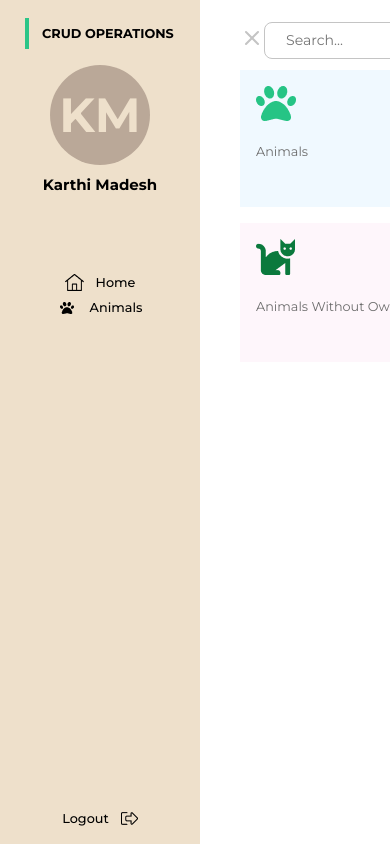
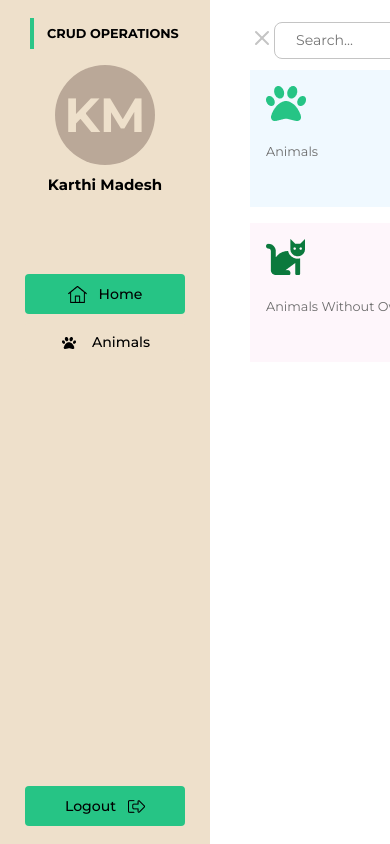
Before and after one commit to BlueTeam-2challenge/2challenge-front, a React (Vite) app: page / in a window 390 px wide. Shown: the top 844 px of the page. Built offline with nearby package versions, Linux system fonts and the light colour scheme.

Commit message:
fix (navbutton) fixing the active background button

```diff
--- a/src/components/NavButton/NavButton.css
+++ b/src/components/NavButton/NavButton.module.css
@@ -1,4 +1,3 @@
-
 .btn {
     border-radius: 0.25rem;
     width: 12.06rem;
@@ -7,6 +6,7 @@
     gap: 0.75rem;
     justify-content: center;
     align-items: center;
+    transition: all 0.3s ease;
 }
 
 .btn:hover {
@@ -15,15 +15,15 @@
     transition: 0.5s;
 }
 
-.btn img:hover{
+.btn img:hover {
     color: white;
 }
 
-.btn-iconPage {
+.btnIconPage {
     align-self: center;
 }
 
-.btn-textPage {
+.btnTextPage {
     font-family: "Montserrat";
     color: black;
     font-weight: 500;
@@ -32,14 +32,30 @@
 }
 
 @media (max-width: 900px) {
-    .btn {
-        width: 5rem;
-        height: auto;
+
+    .container {
+        width: 100%;
     }
 
-    .btn:hover {
-        width: 7.5rem;
-        height: 2.56rem;
+    .btn {
+        width: 10rem;
+        height: 2.5rem;
+    }
+
+    .btn-textPage {
+        font-size: 0.8rem;
+    }
+}
+
+@media (max-width: 767px) {
+
+    .container {
+        width: 100%;
+    }
+
+    .btn {
+        width: 10rem;
+        height: 2.5rem;
     }
 
     .btn-textPage {
@@ -48,8 +64,14 @@
 }
 
 @media (min-width: 768px) {
+
+    .container {
+        width: 100%;
+    }
+
     .btn {
-        height: 2.56rem;
+        width: 10rem;
+        height: 2.5rem;
     }
 
     .btn-textPage {
--- a/src/components/NavButton/NavButton.tsx
+++ b/src/components/NavButton/NavButton.tsx
@@ -1,42 +1,41 @@
-import "./NavButton.css";
+import styles from "./NavButton.module.css";
 import { ButtonLinkProps } from "./types";
 import { useState } from "react";
-import { Link } from "react-router-dom";
+import { Link, useLocation } from "react-router-dom";
 
 const NavButton = (props: ButtonLinkProps) => {
   const [hover, setHover] = useState(false);
-  // const location = useLocation();
+  const location = useLocation();
 
-  // const isActive = location.pathname === props.to;
+  const isActive = location.pathname === props.to;
 
   const buttonStyle = {
-    backgroundColor: hover ? "#26C485" : "#EEE0CB",
+    backgroundColor: isActive ? "#26C485" : "#EEE0CB",
     textDecoration: "none",
     cursor: "pointer",
   };
 
   return (
-    <div className="container">
-      {/* precisa ser adicionado as rotas no app */}
+    <div className={styles.container}>
       <Link
         to={props.to}
         style={buttonStyle}
-        className="btn"
+        className={styles.btn}
         onMouseEnter={() => setHover(true)}
         onMouseLeave={() => setHover(false)}
       >
         {props.label === "Logout" ? (
           <>
-            <p className="btn-textPage">{props.label}</p>
-            <img src={props.icon} alt="page-icon" className="btn-iconPage" />
+            <p className={styles.btnTextPage}>{props.label}</p>
+            <img src={props.icon} alt="page-icon" className={styles.btnIconPage} />
           </>
         ) : (
           <>
-            <img src={props.icon} alt="page-icon" className="btn-iconPage" />
-            <p className="btn-textPage">{props.label}</p>
+            <img src={props.icon} alt="page-icon" className={styles.btnIconPage} />
+            <p className={styles.btnTextPage}>{props.label}</p>
           </>
         )}
-      </Link>
+      </Link >
     </div>
   );
 };
```
